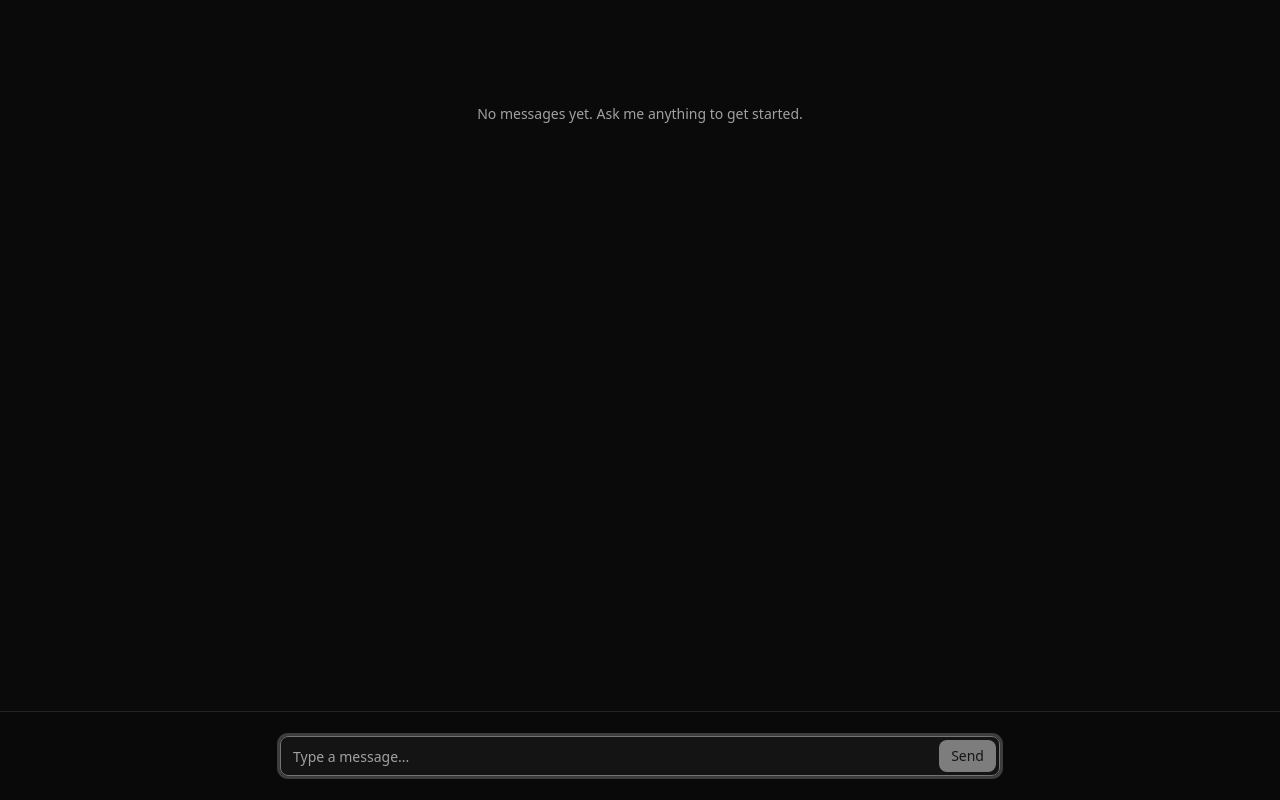
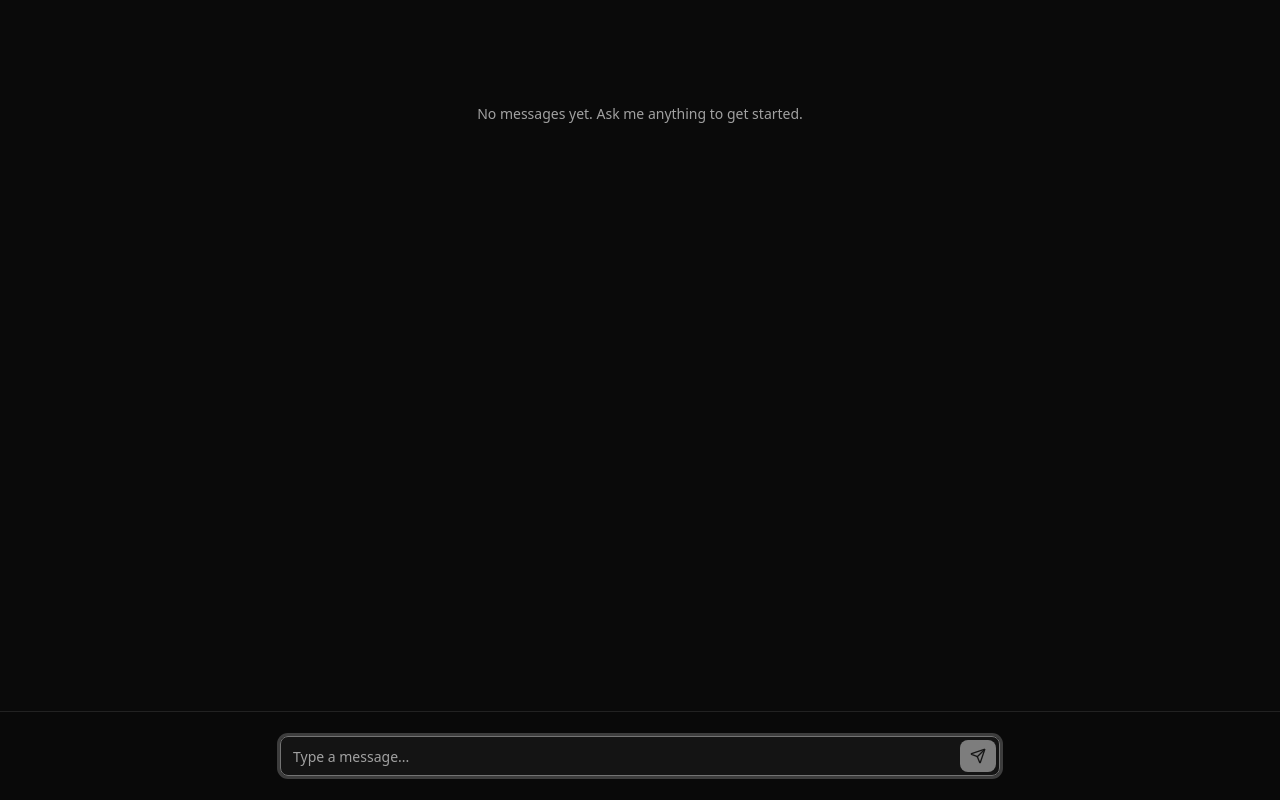
Before and after one commit to ingoau/prompt-injection-thingy, a Next.js app: page / in a window 1280 px wide. Built offline with nearby package versions, Linux system fonts and the light colour scheme.

Commit message:
Update chat button to use icons for send and stop actions

```diff
--- a/app/page.tsx
+++ b/app/page.tsx
@@ -3,6 +3,7 @@
 import { useChat } from "@ai-sdk/react";
 import { DefaultChatTransport, UIMessage } from "ai";
 import { FormEvent, KeyboardEvent, useEffect, useMemo, useRef, useState } from "react";
+import { Send, Square } from "lucide-react";
 import ReactMarkdown from "react-markdown";
 import remarkGfm from "remark-gfm";
 
@@ -154,8 +155,17 @@ export default function Home() {
                   onClick={isLoading ? () => stop() : undefined}
                   disabled={!isLoading && input.trim().length === 0}
                   className="pointer-events-auto"
+                  aria-label={isLoading ? "Stop generation" : "Send message"}
+                  title={isLoading ? "Stop" : "Send"}
                 >
-                  {isLoading ? "Stop" : "Send"}
+                  {isLoading ? (
+                    <Square
+                      className="size-4"
+                      fill="currentColor"
+                    />
+                  ) : (
+                    <Send className="size-4" />
+                  )}
                 </Button>
               </InputGroupButton>
             </InputGroup>
```
